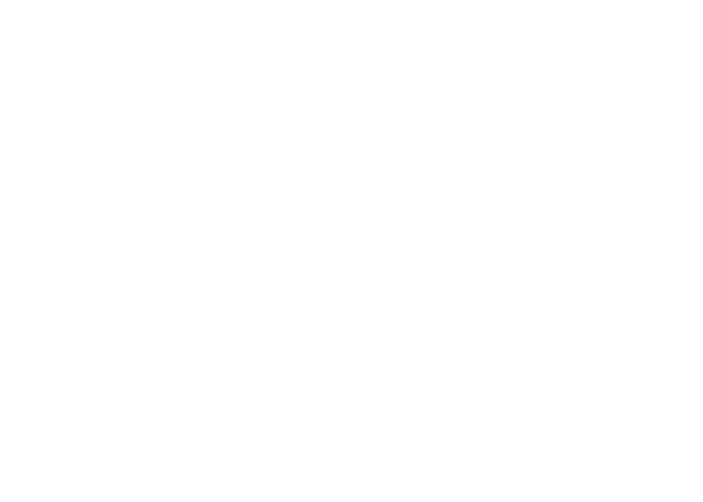
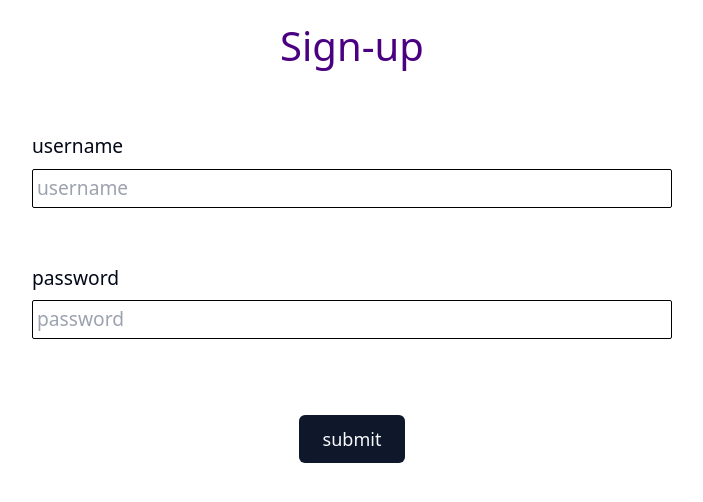
Before and after one commit to parklego/ui-component, a React (Vite) app: page /sign-up in a window 1280 px wide. Before the commit this address had no page. Shown: the top 502 px of the page, without its empty margins (288-991 px from the left). Built offline with nearby package versions, Linux system fonts and the light colour scheme.

Commit message:
react-hook-form과 zod를 이용한 input form 컴포넌트

```diff
--- a/package.json
+++ b/package.json
@@ -10,17 +10,19 @@
     "preview": "vite preview"
   },
   "dependencies": {
-    "@radix-ui/react-slot": "^1.0.2",
+    "@hookform/resolvers": "^3.3.4",
     "@radix-ui/react-switch": "^1.0.3",
     "class-variance-authority": "^0.7.0",
     "clsx": "^2.1.0",
     "lucide-react": "^0.331.0",
     "react": "^18.2.0",
     "react-dom": "^18.2.0",
+    "react-hook-form": "^7.50.1",
     "react-router-dom": "^6.22.0",
     "styled-components": "^6.1.8",
     "tailwind-merge": "^2.2.1",
     "tailwindcss-animate": "^1.0.7",
+    "zod": "^3.22.4",
     "zustand": "^4.5.0"
   },
   "devDependencies": {
--- a/src/App.tsx
+++ b/src/App.tsx
@@ -5,6 +5,7 @@
 import ThemeMode from "./pages/ThemeMode";
 import { useThemeListener } from "./hook/useThemeListener";
 import { persistLocalStorage } from "./lib/storage";
+import SignUp from "./pages/SignUp";
 
 function App() {
   useThemeListener();
@@ -18,6 +19,7 @@
       <Router>
         <Routes>
           <Route path="/" element={<ThemeMode />} />
+          <Route path="/sign-up" element={<SignUp />} />
         </Routes>
       </Router>
     </ThemeProvider>
--- /dev/null
+++ b/src/components/Input/Input.tsx
@@ -0,0 +1,35 @@
+import React from "react";
+
+import styled from "styled-components";
+
+interface InputProps extends React.InputHTMLAttributes<HTMLInputElement> {}
+
+const Input = React.forwardRef<HTMLInputElement, InputProps>(
+  ({ type, name, placeholder, ...props }, ref) => {
+    return (
+      <div className="flex flex-col gap-2">
+        <LabelStyled>{name}</LabelStyled>
+        <InputStyled
+          type={type}
+          name={name}
+          ref={ref}
+          placeholder={placeholder}
+          {...props}
+        />
+      </div>
+    );
+  }
+);
+
+export default Input;
+
+const LabelStyled = styled.label`
+  font-size: 1.2rem;
+`;
+const InputStyled = styled.input`
+  font-size: 1.2rem;
+  border: 1px solid black;
+  margin-bottom: 12px;
+  border-radius: 2px;
+  padding: 4px;
+`;
--- /dev/null
+++ b/src/components/InputForm/InputForm.tsx
@@ -0,0 +1,52 @@
+import Input from "../Input/Input";
+import { UseFormReturn } from "react-hook-form";
+import { Button } from "../ui/button";
+
+interface FormListItem {
+  name: string;
+  type: string;
+  placeholder: string;
+}
+
+interface InputFormProps {
+  form: UseFormReturn;
+  formList: FormListItem[];
+}
+
+const InputForm = ({ form, formList }: InputFormProps) => {
+  console.log(form);
+  const {
+    register,
+    handleSubmit,
+    formState: { errors },
+  } = form;
+
+  const onSubmit = (data: object) => {
+    alert(JSON.stringify(data));
+  };
+
+  return (
+    <form className="w-full" onSubmit={handleSubmit(onSubmit)}>
+      {formList.map((item, idx) => (
+        <div className="my-10" key={idx}>
+          <Input
+            type={item.type}
+            placeholder={item.placeholder}
+            {...register(item.name)}
+          />
+          <p className="h-1 text-red-500">
+            <>{errors[item.name]?.message}</>
+          </p>
+        </div>
+      ))}
+
+      <div className="text-center">
+        <Button className="p-6 mt-5 text-lg w-max" type="submit">
+          submit
+        </Button>
+      </div>
+    </form>
+  );
+};
+
+export default InputForm;
--- a/src/components/Title/Title.tsx
+++ b/src/components/Title/Title.tsx
@@ -12,6 +12,7 @@
 export default Title;
 
 const TitleStyle = styled.h1`
+  font-size: 2.5rem;
   color: indigo;
   text-align: center;
   font-weight: 400;
--- /dev/null
+++ b/src/pages/SignUp.tsx
@@ -0,0 +1,34 @@
+import InputForm from "@/components/InputForm/InputForm";
+import Title from "@/components/Title/Title";
+import { signUpSchema } from "@/validation/signUp/signUp";
+import { zodResolver } from "@hookform/resolvers/zod";
+import { useForm } from "react-hook-form";
+import { z } from "zod";
+
+const SignUp = () => {
+  const signUpform = useForm<z.infer<typeof signUpSchema>>({
+    resolver: zodResolver(signUpSchema),
+    defaultValues: {
+      username: "",
+      password: "",
+    },
+  });
+
+  const formList = [
+    { type: "text", name: "username", placeholder: "username" },
+    { type: "password", name: "password", placeholder: "password" },
+  ];
+
+  return (
+    <div className="h-screen">
+      <Title>Sign-up</Title>
+      <div className="flex justify-center ">
+        <div className="w-1/2">
+          <InputForm form={signUpform} formList={formList} />
+        </div>
+      </div>
+    </div>
+  );
+};
+
+export default SignUp;
--- /dev/null
+++ b/src/validation/signUp/signUp.ts
@@ -0,0 +1,10 @@
+import { z } from "zod";
+
+export const signUpSchema = z.object({
+  username: z.string().min(4, {
+    message: "username must be at least 2 characters.",
+  }),
+  password: z.string().min(6, {
+    message: "password must be at least 6 characters.",
+  }),
+});
```
Also changed, not shown: 1 other file (tests, documents, lock files or other folders).
